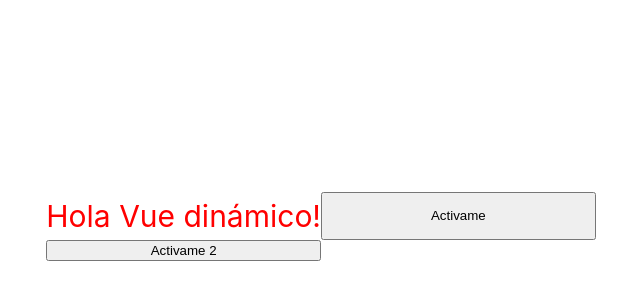
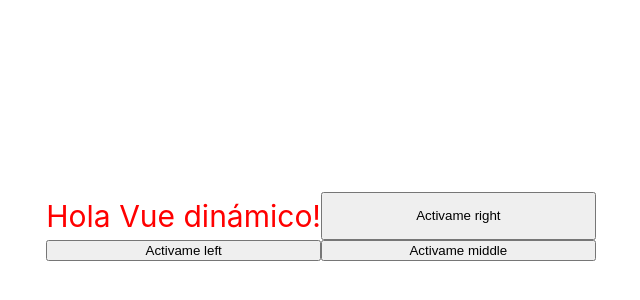
Before and after one commit to Peikor-Paco/curso-vue.js, a Vue app in the folder mi-primer-vue/: page / in a window 1280 px wide. Shown: the part 174-474 px from the top of the page, without its empty margins (319-959 px from the left). Built offline with nearby package versions, Linux system fonts and the light colour scheme.

Commit message:
29. Modificadores de eventos

```diff
--- a/mi-primer-vue/src/App.vue
+++ b/mi-primer-vue/src/App.vue
@@ -19,8 +19,10 @@
 <template>
   <!-- llamamos a lam fiunción que hemops declarado -->
   <h1>Hola {{name}}!</h1>
-  <button v-on:click="handleClick('texto 1')">Activame</button>
-  <button @click="handleClick('Texto 2')">Activame 2</button>
+   <!-- eventos de click en raton -->
+  <button v-on:click.right.prevent="handleClick('texto Right')">Activame right</button>
+  <button @click="handleClick('Texto Left')">Activame left</button>
+  <button @click.middle="handleClick('Texto Middle')">Activame middle</button>
 </template>
 
 <style>
```
